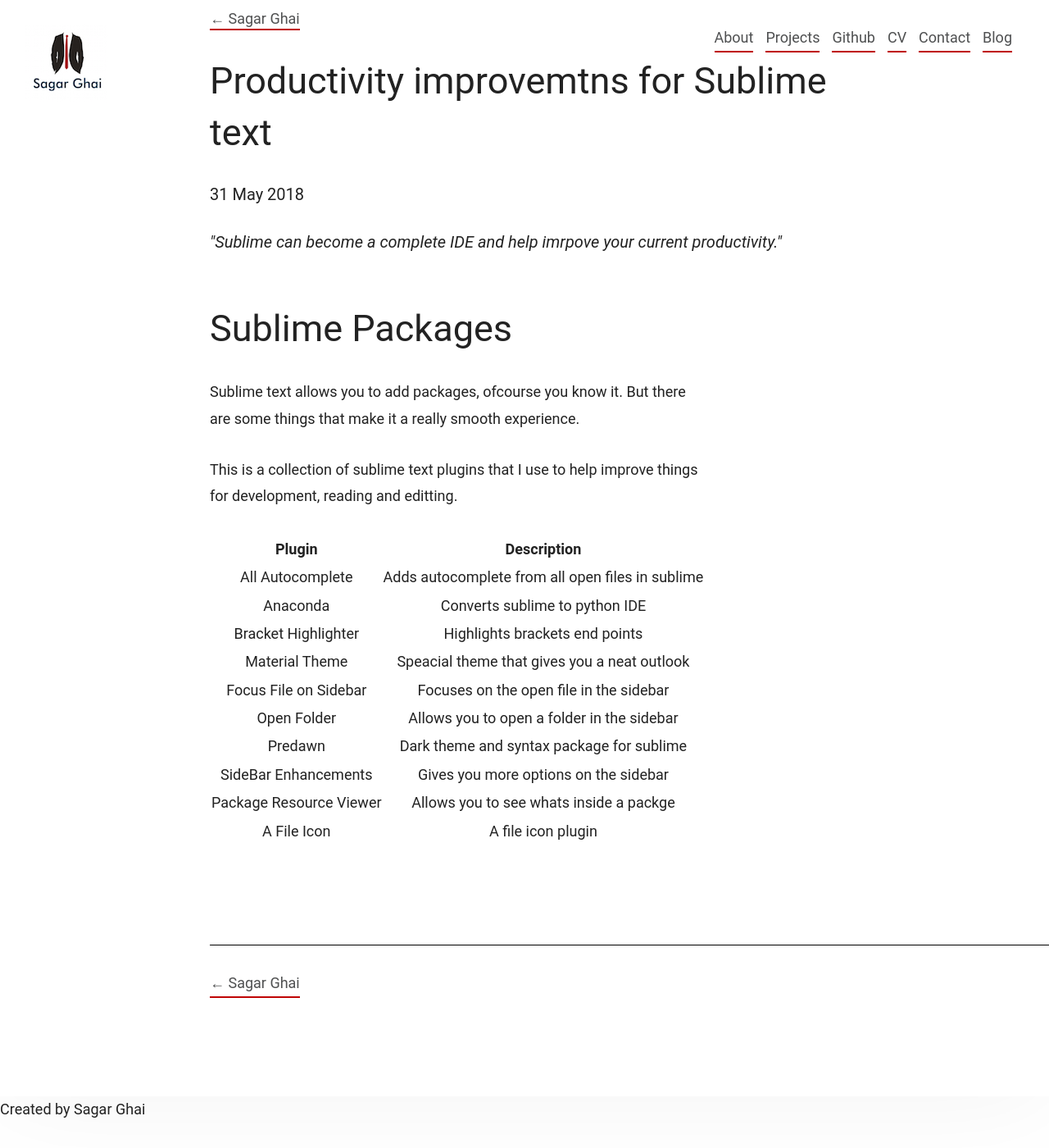
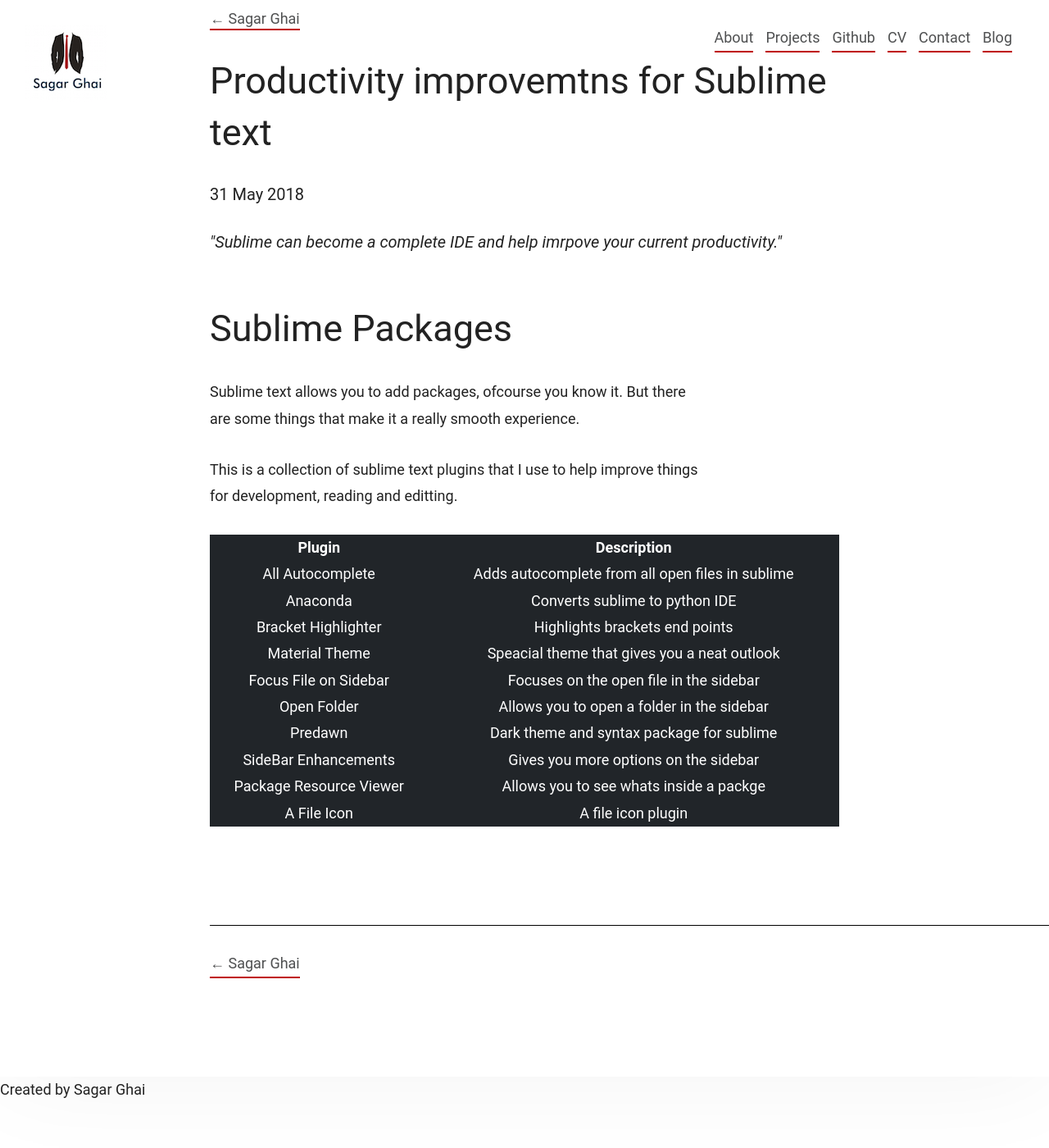
Before and after one commit to sagarghai/sagarghai.github.io, a Jekyll site: the page built from 2018/_posts/2018-05-30-Sublime-Text-Packages.md, in a window 1280 px wide and 1400 px high, scrolled down 204 px. Shown: the whole window at 82% size. Built offline with Jekyll 4.4.1, drawn with Linux system fonts in a browser that asks for light colours; after the commit the page ends 1580 px from its top, so only the background shows below that.

Commit message:
table css changes

```diff
--- a/css/main.css
+++ b/css/main.css
@@ -431,3 +431,15 @@
         margin: 0 20%;
     }
 }
+
+table{
+    color: #fff;
+    background-color: #212529;
+    width: 100%;
+    max-width: 100%;
+    margin-bottom: 1rem;
+    border-collapse: collapse;
+    display: table;
+    border-spacing: 2px;
+    border-color: grey;
+}
```
